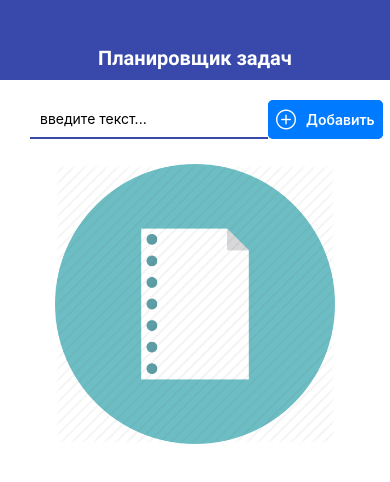
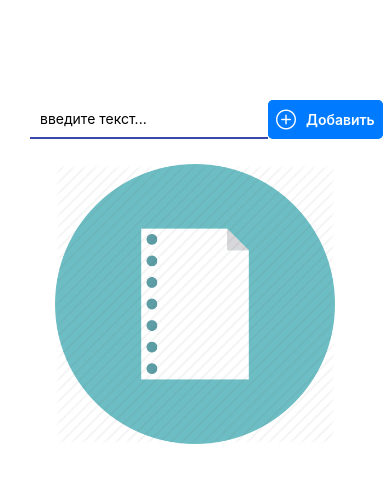
Before and after one commit to IgorSolovei/React_Native, a React Native app in the folder cours-react-native/: screen / in a window 390 px wide. Shown: the top 482 px of the page. Built offline with nearby package versions, Linux system fonts and the light colour scheme.

Commit message:
added platform definition

```diff
--- a/cours-react-native/src/components/AddTodo.js
+++ b/cours-react-native/src/components/AddTodo.js
@@ -1,5 +1,5 @@
 import React, { useState } from 'react';
-import { View, StyleSheet, TextInput, Button, Alert } from 'react-native';
+import { View, StyleSheet, TextInput, Button, Alert, Keyboard } from 'react-native';
 import { AntDesign } from '@expo/vector-icons/build/Icons';
 import { THEME } from '../theme';
 
@@ -11,6 +11,7 @@
 		if (value.trim()) {
 			onSubmit(value.trim())
 			setValue('')
+			Keyboard.dismiss()
 		} else {
 			Alert.alert('Введите текст...')
 		}
@@ -27,7 +28,7 @@
 
 			<AntDesign.Button onPress={pressHendler} name='pluscircleo'>
 				Добавить
-		</AntDesign.Button>
+			</AntDesign.Button>
 			{/* <Button title='Добавить' onPress={pressHendler} /> */}
 		</View>
 	)
--- a/cours-react-native/src/components/Navbar.js
+++ b/cours-react-native/src/components/Navbar.js
@@ -1,11 +1,16 @@
 import React from 'react';
-import { View, StyleSheet } from 'react-native';
+import { View, StyleSheet, Platform } from 'react-native';
 import { THEME } from '../theme';
 import { AppTextBold } from '../components/UI/AppTextBold'
 
 export const Navbar = ({ title }) => {
 	return (
-		<View style={styles.navbar}>
+		<View style={{
+			...styles.navbar, ...Platform.select({
+				ios: styles.navbarIos,
+				android: styles.navbarAndroid
+			})
+		}}>
 			<AppTextBold style={styles.text}>{title}</AppTextBold>
 		</View>
 	)
@@ -16,11 +21,21 @@
 		height: 80,
 		alignItems: 'center',
 		justifyContent: 'flex-end',
-		backgroundColor: THEME.MAIN_COLOR,
+
 		paddingBottom: 10
 	},
+
+	navbarAndroid: {
+		backgroundColor: THEME.MAIN_COLOR,
+	},
+
+	navbarIos: {
+		borderBottomColor: THEME.MAIN_COLOR,
+		borderBottomWidth: 1
+	},
+
 	text: {
-		color: 'white',
+		color: Platform.OS === 'ios' ? THEME.MAIN_COLOR : '#fff',
 		fontSize: 20
 	}
 })
--- a/cours-react-native/src/components/UI/AppButton.js
+++ b/cours-react-native/src/components/UI/AppButton.js
@@ -1,18 +1,19 @@
 import React from 'react';
-import { StyleSheet, View, TouchableOpacity } from 'react-native';
+import { StyleSheet, View, TouchableOpacity, TouchableNativeFeedback, Platform } from 'react-native';
 import { THEME } from '../../theme';
 import { AppTextBold } from './AppTextBold';
 
 
 export const AppButton = ({ children, onPress, color = THEME.MAIN_COLOR }) => {
 
+	const Wrapper = Platform.OS === 'android' ? TouchableNativeFeedback : TouchableOpacity
 
 	return (
-		<TouchableOpacity onPress={onPress} activeOpacity={0.7} >
+		<Wrapper onPress={onPress} activeOpacity={0.7} >
 			<View style={{ ...style.button, backgroundColor: color }}>
 				<AppTextBold style={style.text} >{children}</AppTextBold>
 			</View>
-		</TouchableOpacity>
+		</Wrapper>
 	)
 }
 
```
